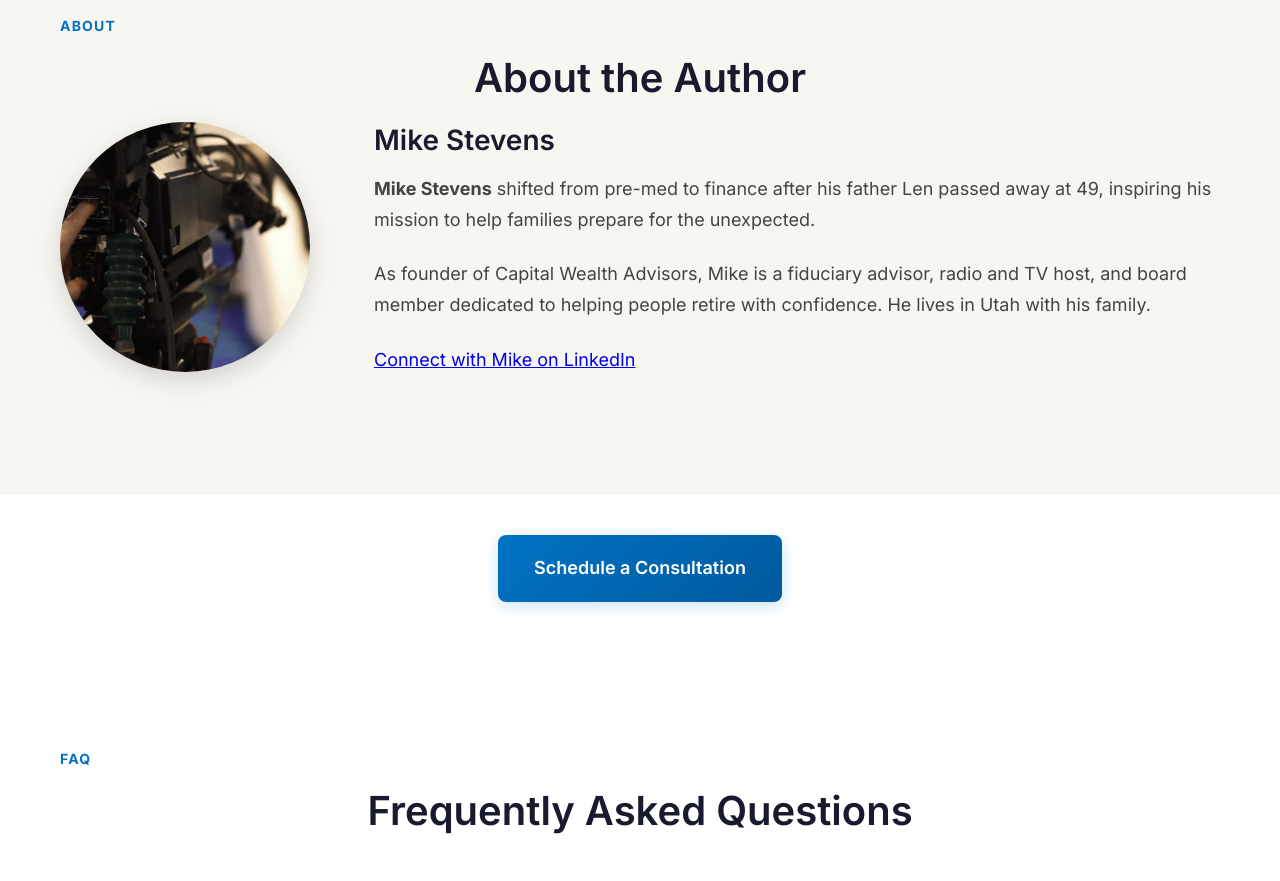
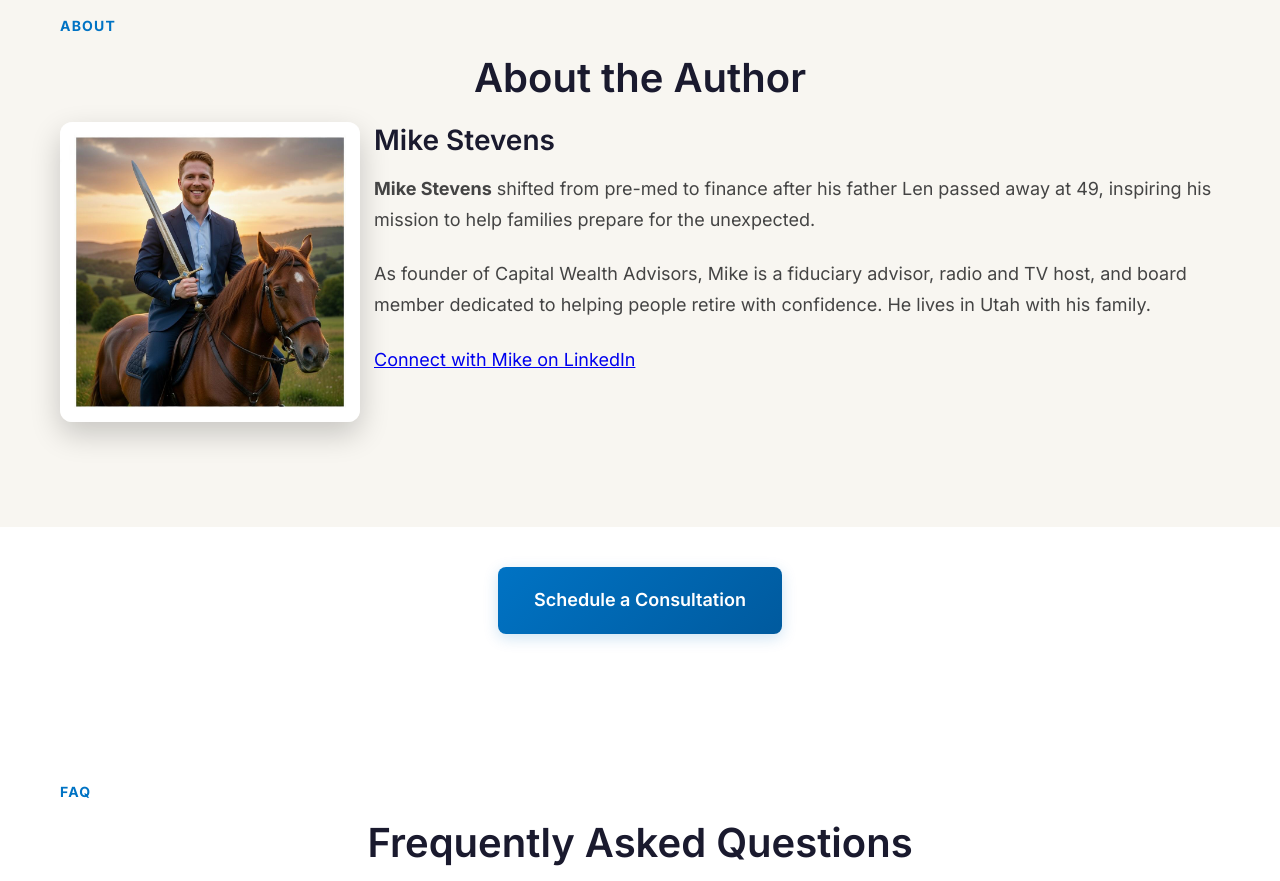
Before and after one commit to Gull-Stack/retire-right-now, an Eleventy site: page src/index.njk in a window 1280 px wide. Shown: the part 7580-8461 px from the top of the page. Built offline with nearby package versions, Linux system fonts and the light colour scheme; Eleventy itself is replaced by a stand-in of ours; files that its build step writes are made by us from their sources.

Commit message:
Bot Melvin: Author photo updated

```diff
--- a/src/assets/css/main.css
+++ b/src/assets/css/main.css
@@ -655,11 +655,12 @@ main {
 }
 
 .author-img {
-    width: 250px;
-    height: 250px;
+    width: 300px;
+    height: 300px;
     object-fit: cover;
-    border-radius: 50%;
-    box-shadow: 0 8px 25px rgba(0,0,0,0.15);
+    object-position: top;
+    border-radius: 12px;
+    box-shadow: 0 12px 30px rgba(0,0,0,0.2);
 }
 
 /* FAQ */
--- a/src/index.njk
+++ b/src/index.njk
@@ -349,7 +349,7 @@ description: "Retire Right, Retire Now will show you how to turn your savings in
         <h2 class="animate-in" style="text-align: center;">About the Author</h2>
         <div class="author-content">
             <div class="author-photo">
-                <img src="/assets/images/photos/mike-tvheader.webp" alt="Mike Stevens" class="author-img animate-in">
+                <img src="/assets/images/photos/mike-author.jpg" alt="Mike Stevens" class="author-img animate-in">
             </div>
             <div class="author-bio animate-in">
                 <h3>Mike Stevens</h3>
```
Also changed, not shown: src/assets/images/photos/mike-author.jpg (added), 3 other files.
